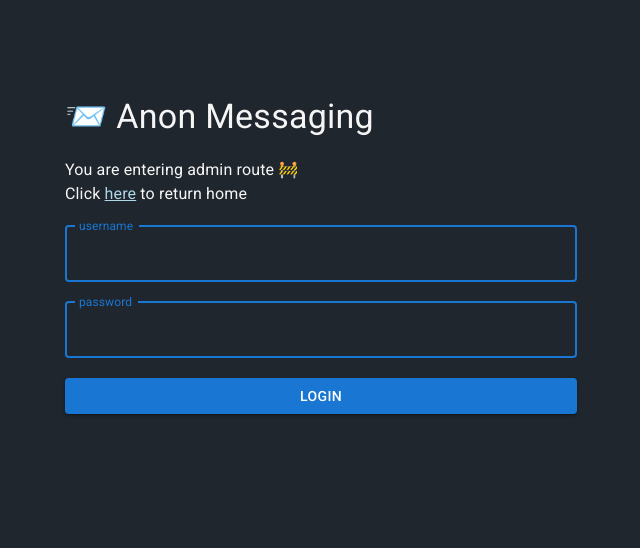
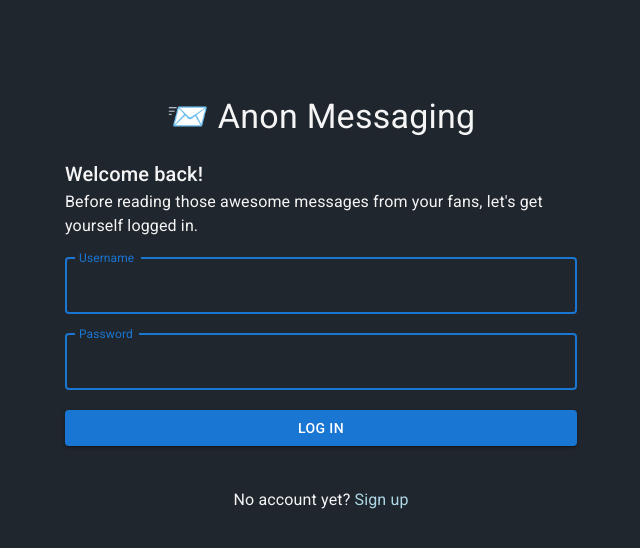
Before and after one commit to issadarkthing/anon-site, a Next.js app: page /login in a window 1280 px wide. Shown: the top 548 px of the page, without its empty margins (319-959 px from the left). Built offline with nearby package versions, Linux system fonts and the light colour scheme.

Commit message:
improve login page

```diff
--- a/components/Link.tsx
+++ b/components/Link.tsx
@@ -13,7 +13,7 @@ export function Link(props: {
       href={props.href}
       style={{
         color: "lightblue",
-        textDecoration: isHover ? "" : "none",
+        textDecoration: isHover ? "underline" : "none",
         ...props.style,
       }}
       onMouseEnter={() => { setIsHover(true) }}
--- a/pages/login.tsx
+++ b/pages/login.tsx
@@ -7,7 +7,7 @@ import CircularProgress from "@mui/material/CircularProgress";
 import cookie from "js-cookie";
 import { GetServerSideProps } from "next";
 import { useRouter } from "next/router";
-import Link from "next/link";
+import { Link } from "@/components/Link";
 import Head from "next/head";
 
 
@@ -98,7 +98,7 @@ export default function Login() {
       if (res.status === 401) {
         setStatus("Please enter the correct password");
       } else {
-        setStatus("An error occured while logging in");
+        setStatus(await res.text());
       }
     }
 
@@ -113,15 +113,22 @@ export default function Login() {
         <title>Anon Messaging</title>
         <meta name="viewport" content="width=device-width, initial-scale=1" />
       </Head>
+      <Box display="flex" justifyContent="center">
         <Typography variant="h4">
-        <Link href="/" style={{ color: "whitesmoke", textDecoration: "none" }}>
+          <Link href="/" style={{ color: "whitesmoke" }}>
             📨 Anon Messaging
           </Link>
         </Typography>
+      </Box>
+      <Box display="flex" flexDirection="column">
+        <Typography variant="h6">
+          Welcome back!
+        </Typography>
         <Typography variant="body1">
-        You are entering admin route 🚧
-        <br /> Click <Link href="/" style={{ color: "lightblue" }}>here</Link> to return home
+          Before reading those awesome messages from your fans, let's get
+          yourself logged in.
         </Typography>
+      </Box>
       <form onSubmit={onSubmit}>
         <Box
           display="flex"
@@ -130,7 +137,7 @@ export default function Login() {
         >
           <TextField
             id="username"
-            label="username"
+            label="Username"
             fullWidth
             focused
             inputRef={usernameRef}
@@ -143,7 +150,7 @@ export default function Login() {
           />
           <TextField
             id="password"
-            label="password"
+            label="Password"
             focused
             fullWidth
             type="password"
@@ -156,11 +163,16 @@ export default function Login() {
             }}
           />
           <Button type="submit" variant="contained" >
-            {loading ? <CircularProgress sx={{ color: "whitesmoke" }} size={25} /> : "login"}
+            {loading ? <CircularProgress sx={{ color: "whitesmoke" }} size={25} /> : "log in"}
           </Button>
           <Typography variant="caption">{status}</Typography>
         </Box>
       </form>
+      <Box display="flex" justifyContent="center">
+        <Typography variant="subtitle1">
+          No account yet? <Link href="/signup">Sign up</Link>
+        </Typography>
+      </Box>
     </>
   )
 }
```
Lines whose indentation alone changed are shown as unchanged.
